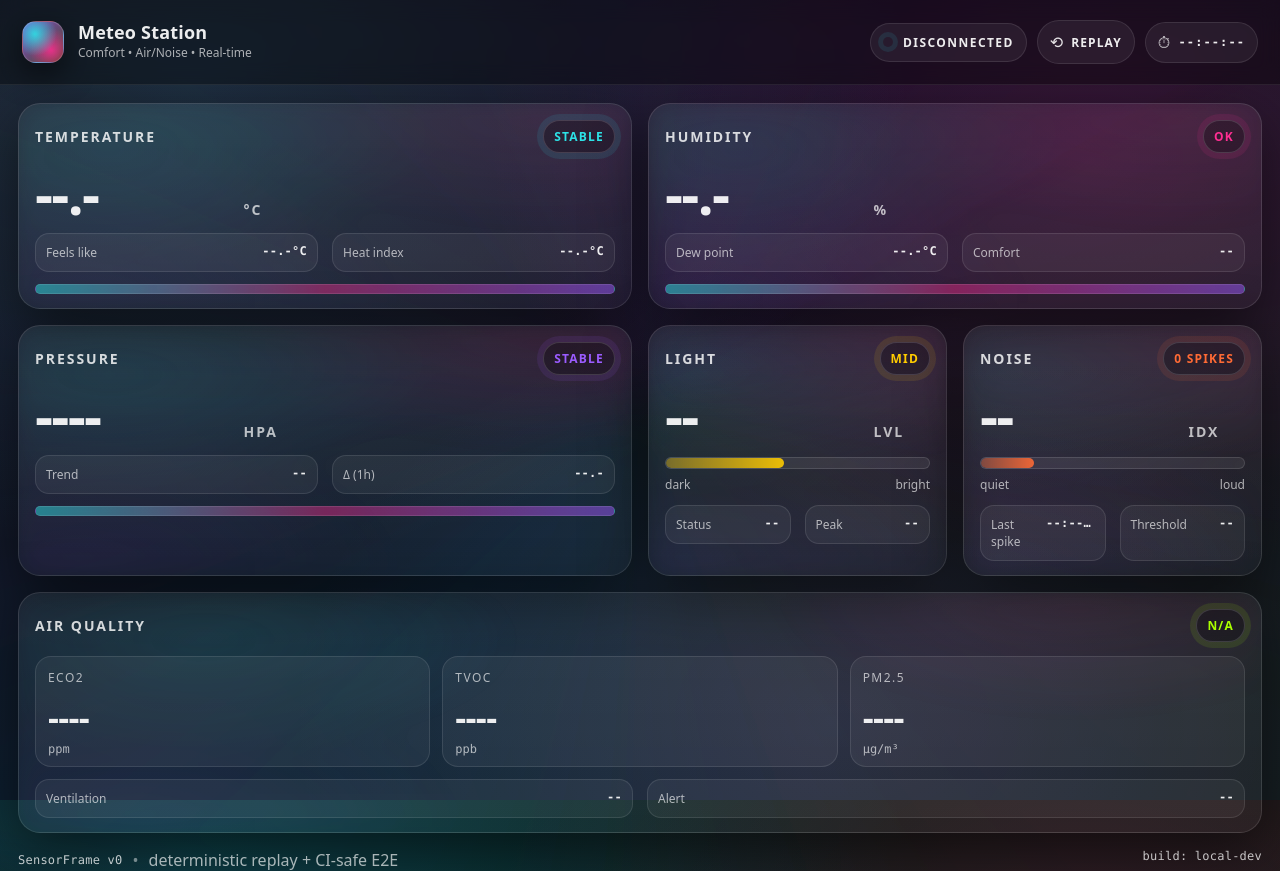
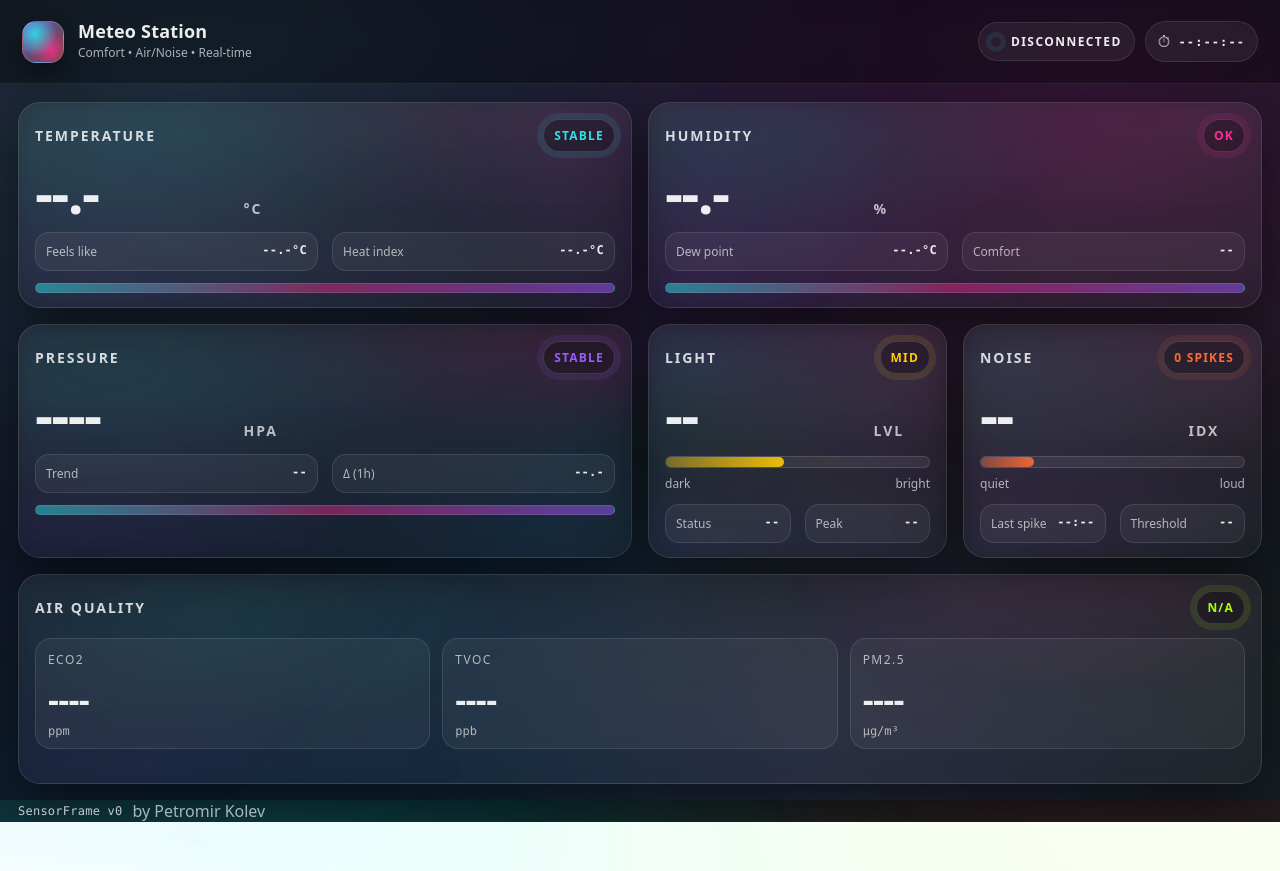
Before and after one commit to petromirkolev/meteo-station-dashboard, a website with bundled scripts: page dashboard/index.html in a window 1280 px wide. After the commit the page ends 822 px from the top, so only its background shows below. Built offline with nearby package versions, Linux system fonts and the light colour scheme; no server answers.

Commit message:
chore: save progress

```diff
--- a/dashboard/index.html
+++ b/dashboard/index.html
@@ -1,4 +1,3 @@
-<!-- index.html -->
 <!doctype html>
 <html lang="en">
   <head>
@@ -25,11 +24,6 @@
         <div class="status" data-testid="connection-status">
           <span class="dot" aria-hidden="true"></span>
           <span class="status__label">DISCONNECTED</span>
-        </div>
-
-        <div class="chip" data-testid="mode-chip" title="Live or Replay mode">
-          <span class="chip__icon" aria-hidden="true">⟲</span>
-          <span class="chip__text">REPLAY</span>
         </div>
 
         <div class="chip chip--mono" data-testid="last-update">
@@ -214,7 +208,7 @@
             <div class="meta__item">
               <span class="meta__label">Last spike</span>
               <span class="meta__value" data-testid="noise-last-spike"
-                >--:--:--</span
+                >--:--</span
               >
             </div>
             <div class="meta__item">
@@ -250,19 +244,6 @@
               <div class="air-kpi__unit">µg/m³</div>
             </div>
           </div>
-
-          <div class="meta">
-            <div class="meta__item">
-              <span class="meta__label">Ventilation</span>
-              <span class="meta__value" data-testid="ventilation-label"
-                >--</span
-              >
-            </div>
-            <div class="meta__item">
-              <span class="meta__label">Alert</span>
-              <span class="meta__value" data-testid="air-alert">--</span>
-            </div>
-          </div>
         </article>
       </section>
     </main>
@@ -270,11 +251,7 @@
     <footer class="footer" data-testid="footer">
       <div class="footer__left">
         <span class="mono">SensorFrame v0</span>
-        <span class="sep">•</span>
-        <span class="muted">deterministic replay + CI-safe E2E</span>
-      </div>
-      <div class="footer__right mono" data-testid="build-info">
-        build: local-dev
+        <span class="muted">by Petromir Kolev</span>
       </div>
     </footer>
     <script type="module" src="./src/script.js"></script>
--- a/dashboard/src/controller.js
+++ b/dashboard/src/controller.js
@@ -20,6 +20,7 @@ export function controller(msg) {
   const time = new Date(msg.ts).toLocaleTimeString();
   const pressureDelta = pressureDeltaHpa().toFixed(2);
   const trend = pressureTrend();
+  const gasRaw = Number(frame.gasRaw.toFixed(1));
 
   return {
     tC,
@@ -32,5 +33,6 @@ export function controller(msg) {
     time,
     pressureDelta,
     trend,
+    gasRaw,
   };
 }
--- a/dashboard/src/render.js
+++ b/dashboard/src/render.js
@@ -22,6 +22,9 @@ function renderData(vm) {
   domData('comfort-label').textContent = vm.comfort;
   domData('pressure-delta-value').textContent = vm.pressureDelta;
   domData('pressure-trend-value').textContent = vm.trend;
+  domData('eco2-value').textContent = vm.gasRaw;
+  domData('tvoc-value').textContent = vm.gasRaw;
+  domData('pm25-value').textContent = vm.gasRaw;
 }
 
 function bindEvents() {
```
